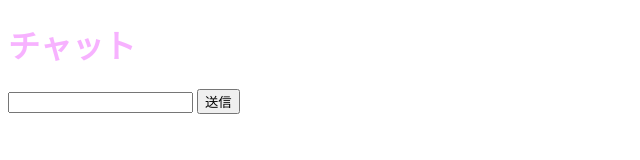
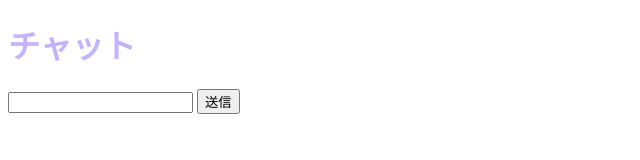
Before and after one commit to YutaSuzuki1219/chatting-app, a website: page template.html in a window 1280 px wide. Shown: the whole page, without its empty margins (0-640 px from the left). Drawn offline with Linux system fonts and the light colour scheme.

Commit message:
色を変えました

```diff
--- a/static/style.css
+++ b/static/style.css
@@ -1,3 +1,3 @@
 .app-title {
-  color: #e600ff4d;
+  color: #4000ff4d;
 }
```
